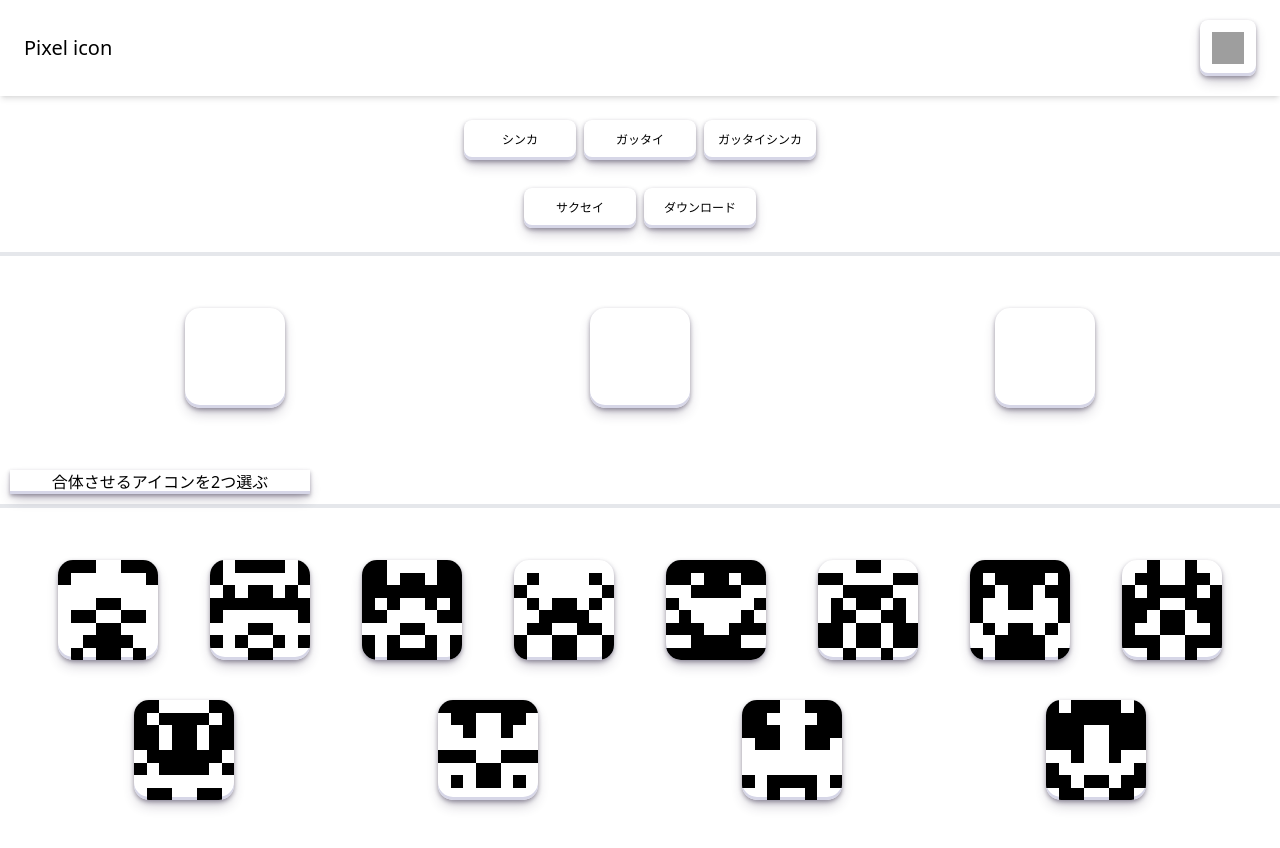
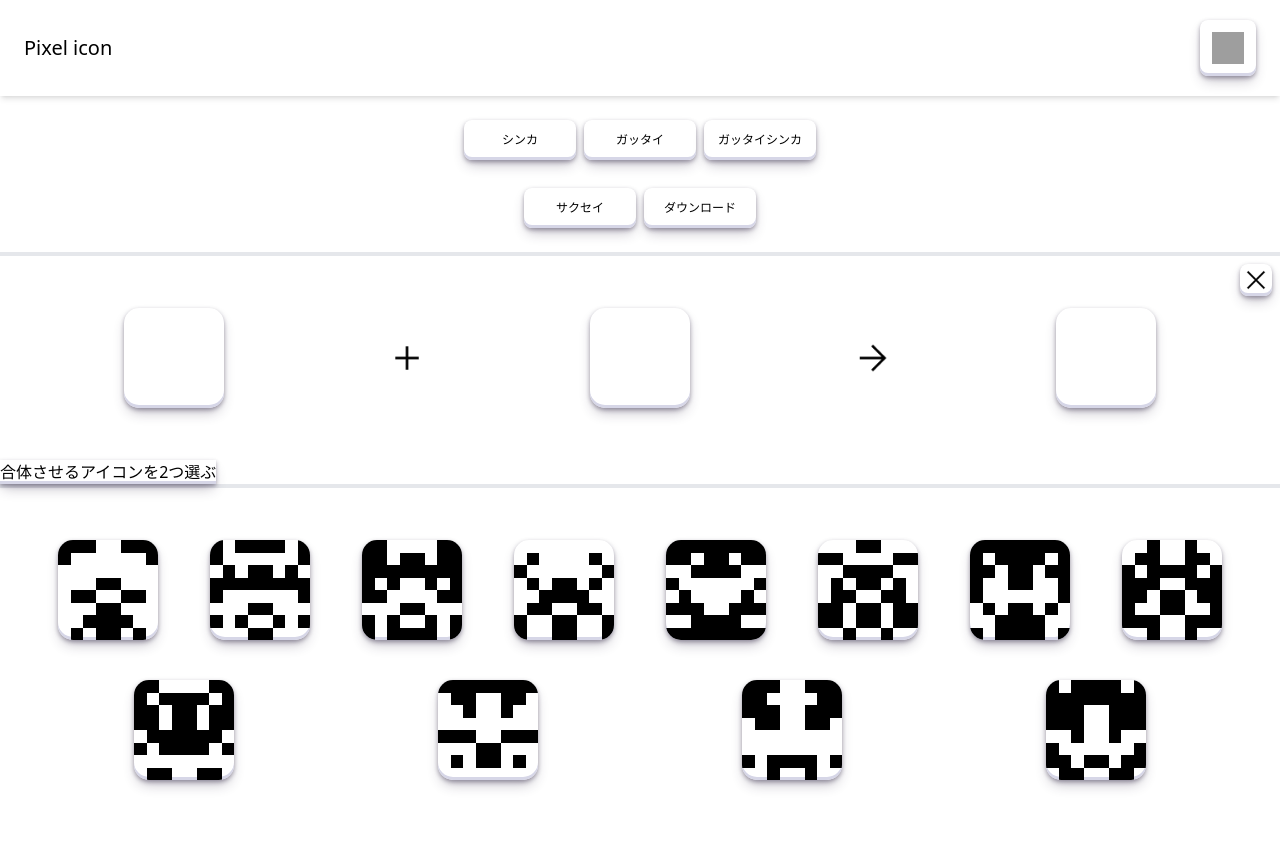
Before and after one commit to taikicoco/pixel-icon, a Vue app: page / in a window 1280 px wide. Shown: the top 848 px of the page. Built offline with nearby package versions, Linux system fonts and the light colour scheme; grey boxes are pictures that could not be loaded.

Commit message:
fix/cross_action

```diff
--- a/src/components/CrossIcon.vue
+++ b/src/components/CrossIcon.vue
@@ -1,14 +1,23 @@
 <template>
 <div class="border-y-4 border-black-600/100">
-    <div class="flex flex-wrap justify-around m-8">
+    <div class="absolute right-0 m-2">
+      <button class="rounded-lg"
+        v-on:click="close()"
+      ><img class="h-8 w-8" src="../assets/cross.png" alt="setting"></button>
+    </div>
+    <div class="flex flex-wrap items-center justify-around m-8">
         <canvas id="101"
             :width = 'setting_icon.canvas_length'
             :height = 'setting_icon.canvas_length'
         ></canvas>
+        <div class="">
+        <img class="h-10 w-10" src="../assets/add.png" alt="cross">
+        </div>
         <canvas id="102"
             :width = 'setting_icon.canvas_length'
             :height = 'setting_icon.canvas_length'
         ></canvas>
+        <img class="h-10 w-10" src="../assets/forward.png" alt="cross">
         <canvas id="103"
             :width = 'setting_icon.canvas_length'
             :height = 'setting_icon.canvas_length'
@@ -21,6 +30,7 @@
         class="button-30 cross_action_btn"
         role="button"
     >合体させるアイコンを2つ選ぶ</button>
+
 
 </div>
 </template>
@@ -68,18 +78,14 @@ import {createIcon} from '../create_icon'
                 }
                 createIcon(id, this.setting_icon,icon_data)
             },
+
+            close:function() {
+                this.$emit('close','cross')
+            },
         }
     };
 
 </script>
 
 <style>
-    .cross_canvas {
-        margin: 20px;
-    }
-
-    .cross_action_btn {
-        margin: 10px;
-        width: 300px;
-    }
 </style>
```
